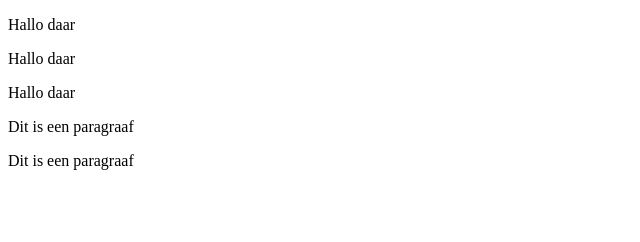
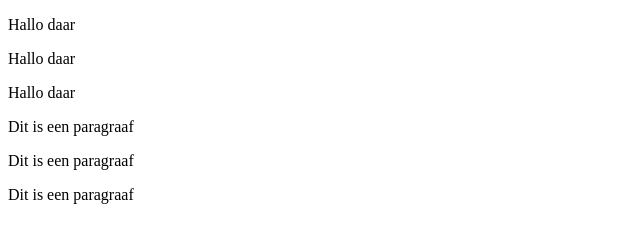
Before and after one commit to Bwiggemans/git-workshop-demo-2021, a plain HTML site: page index.html in a window 1280 px wide. Shown: the whole page, without its empty margins (0-640 px from the left). Drawn offline with Linux system fonts and the light colour scheme.

Commit message:
Bestand is aangepast tbv token

```diff
--- a/index.html
+++ b/index.html
@@ -10,5 +10,6 @@
 <p>Hallo daar</p>
 <p>Dit is een paragraaf</p>
 <p>Dit is een paragraaf</p>
+<p>Dit is een paragraaf</p>
 </body>
 </html>
```
